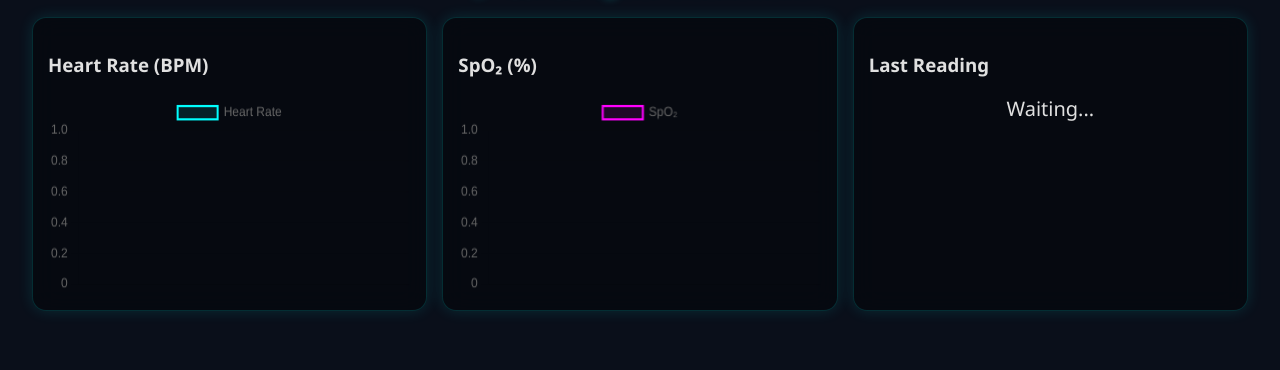
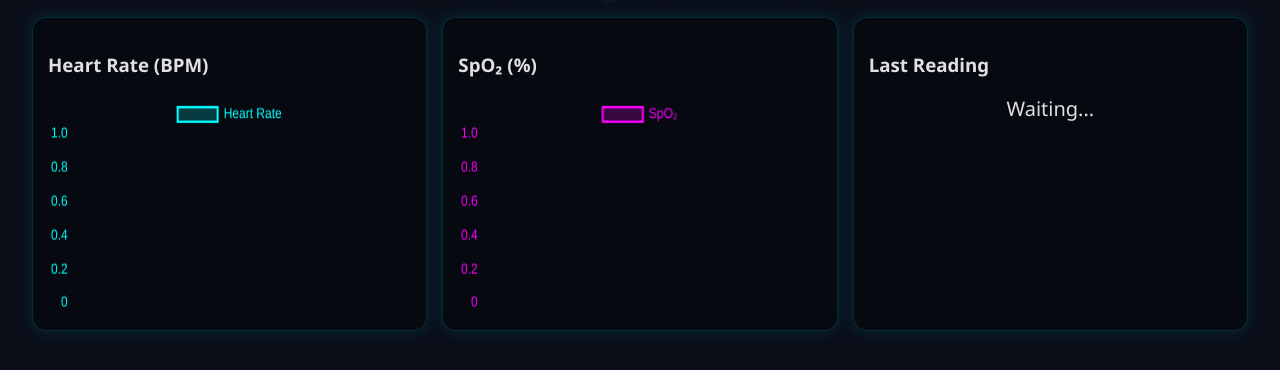
Before and after one commit to anwar79aldleme-maker/esp32_dashboard_1, a plain HTML site: page public/index.html in a window 1280 px wide. Shown: the part 54-424 px from the top of the page. Drawn offline with nearby package versions, Linux system fonts and the light colour scheme; no server answers.

Commit message:
Update index.html

```diff
--- a/public/index.html
+++ b/public/index.html
@@ -6,26 +6,19 @@
 <title>ESP32 Cyber Dashboard</title>
 
 <style>
-/* =================== RESET =================== */
+/* ===== RESET ===== */
 body, html {
   margin: 0;
   padding: 0;
   font-family: "Segoe UI", sans-serif;
   transition: background 0.4s ease, color 0.4s ease;
-  overflow-x: hidden;
 }
 
-/* =================== DARK / LIGHT MODE =================== */
-body.dark {
-  background: #0a0f1a;
-  color: #e0e0e0;
-}
-body.light {
-  background: #e0f7fa; /* Light Mode background */
-  color: #004d40;      /* Light Mode text */
-}
+/* ===== DARK / LIGHT MODE ===== */
+body.dark { background: #0a0f1a; color: #e0e0e0; }
+body.light { background: #e0f7fa; color: #004d40; }
 
-/* =================== DASHBOARD GRID =================== */
+/* ===== DASHBOARD GRID ===== */
 .dashboard {
   width: 95%;
   margin: 20px auto;
@@ -34,7 +27,7 @@ body.light {
   gap: 15px;
 }
 
-/* =================== CARD STYLE =================== */
+/* ===== CARD ===== */
 .card {
   background: rgba(0,0,0,0.35);
   backdrop-filter: blur(12px);
@@ -42,27 +35,16 @@ body.light {
   border-radius: 14px;
   padding: 15px;
   box-shadow: 0 0 15px rgba(0,255,255,0.12);
-  animation: pop 0.7s ease;
-  transition: transform 0.2s ease, background 0.4s ease, border 0.4s ease, box-shadow 0.4s ease;
+  transition: transform 0.2s ease, background 0.4s ease, border 0.4s ease;
 }
-.card:hover {
-  transform: scale(1.03);
-}
-
-/* Light Mode Cards */
+.card:hover { transform: scale(1.03); }
 body.light .card {
   background: rgba(255, 255, 255, 0.8);
   border: 1px solid rgba(0, 150, 136, 0.4);
   box-shadow: 0 0 10px rgba(0,150,136,0.3);
 }
 
-/* =================== ANIMATIONS =================== */
-@keyframes pop {
-  from { opacity: 0; transform: translateY(20px); }
-  to { opacity: 1; transform: translateY(0); }
-}
-
-/* =================== TITLE =================== */
+/* ===== TITLE ===== */
 h2 {
   text-align: center;
   margin: 15px 0;
@@ -75,7 +57,7 @@ h2 {
   to { text-shadow: 0 0 12px cyan; }
 }
 
-/* =================== DARK/LIGHT BUTTON =================== */
+/* ===== MODE BUTTON ===== */
 #modeBtn {
   position: fixed;
   right: 20px;
@@ -89,33 +71,22 @@ h2 {
   font-weight: bold;
   transition: 0.3s;
 }
-#modeBtn:hover {
-  background: #00796b;
-}
+#modeBtn:hover { background: #00796b; }
 
-/* =================== CHARTS =================== */
-canvas {
-  width: 100% !important;
-  height: 200px !important;
-}
+/* ===== CHARTS ===== */
+canvas { width: 100% !important; height: 220px !important; }
 
-/* =================== LAST READING =================== */
-#lastReading {
-  font-size: 20px;
-  margin-top: 15px;
-  text-align: center;
-}
+/* ===== LAST READING ===== */
+#lastReading { font-size: 20px; margin-top: 15px; text-align: center; }
 </style>
 </head>
 
 <body class="dark">
 
 <button id="modeBtn">Light Mode</button>
-
 <h2>⚡ ESP32 Cyber Dashboard</h2>
 
 <div class="dashboard">
-
   <div class="card">
     <h3>Heart Rate (BPM)</h3>
     <canvas id="heartrateChart"></canvas>
@@ -130,75 +101,96 @@ canvas {
     <h3>Last Reading</h3>
     <p id="lastReading">Waiting...</p>
   </div>
-
 </div>
 
 <script src="https://cdn.jsdelivr.net/npm/chart.js"></script>
-
 <script>
-/* =================== DARK/LIGHT MODE SWITCH =================== */
 const modeBtn = document.getElementById("modeBtn");
 modeBtn.onclick = () => {
   const body = document.body;
-  if (body.classList.contains("dark")) {
-    body.classList.replace("dark", "light");
-    modeBtn.textContent = "Dark Mode";
-  } else {
-    body.classList.replace("light", "dark");
-    modeBtn.textContent = "Light Mode";
-  }
+  if(body.classList.contains("dark")) {
+    body.classList.replace("dark","light"); modeBtn.textContent="Dark Mode";
+  } else { body.classList.replace("light","dark"); modeBtn.textContent="Light Mode"; }
 };
 
-/* =================== CHART DATA =================== */
-let hrData = [];
-let spoData = [];
-let labels = [];
+/* ===== CHART DATA ===== */
+let hrData=[], spoData=[], labels=[];
 
-/* =================== CHARTS =================== */
 const heartrateChart = new Chart(document.getElementById("heartrateChart"), {
-  type: "line",
-  data: { labels, datasets: [{ label: "Heart Rate", data: hrData, borderWidth: 2, borderColor: "#00ffff", backgroundColor: "rgba(0,255,255,0.1)" }] },
-  options: { responsive:true, animation: { duration: 600 }, scales: { y: { beginAtZero: true } } }
+  type: 'line',
+  data: { labels: labels, datasets: [{
+    label: 'Heart Rate',
+    data: hrData,
+    borderColor: '#00ffff',
+    backgroundColor: 'rgba(0,255,255,0.2)',
+    tension: 0.4,
+    borderWidth: 2,
+    fill: true,
+    pointRadius: 3,
+    pointHoverRadius: 6
+  }]},
+  options: {
+    responsive: true,
+    animation:{ duration:600 },
+    plugins:{ legend:{ display:true, labels:{ color:'#00ffff' } } },
+    scales: {
+      y:{ beginAtZero:true, ticks:{ color:'#00ffff' } },
+      x:{ ticks:{ color:'#00ffff' } }
+    }
+  }
 });
 
 const spo2Chart = new Chart(document.getElementById("spo2Chart"), {
-  type: "line",
-  data: { labels, datasets: [{ label: "SpO₂", data: spoData, borderWidth: 2, borderColor: "#ff00ff", backgroundColor: "rgba(255,0,255,0.1)" }] },
-  options: { responsive:true, animation: { duration: 600 }, scales: { y: { beginAtZero: true } } }
+  type:'line',
+  data:{ labels:labels, datasets:[{
+    label:'SpO₂',
+    data:spoData,
+    borderColor:'#ff00ff',
+    backgroundColor:'rgba(255,0,255,0.2)',
+    tension:0.4,
+    borderWidth:2,
+    fill:true,
+    pointRadius:3,
+    pointHoverRadius:6
+  }]},
+  options:{
+    responsive:true,
+    animation:{ duration:600 },
+    plugins:{ legend:{ display:true, labels:{ color:'#ff00ff' } } },
+    scales:{
+      y:{ beginAtZero:true, ticks:{ color:'#ff00ff' } },
+      x:{ ticks:{ color:'#ff00ff' } }
+    }
+  }
 });
 
-/* =================== FETCH DATA =================== */
+/* ===== FETCH DATA FROM API ===== */
 async function fetchData() {
   try {
     const res = await fetch("/api/get");
     const data = await res.json();
-    if (!Array.isArray(data)) return;
+    if(!Array.isArray(data)) return;
 
-    labels.length = 0;
-    hrData.length = 0;
-    spoData.length = 0;
-
+    labels.length=0; hrData.length=0; spoData.length=0;
     data.forEach(d => {
-      labels.push(""); // Empty labels for spacing
+      labels.push("");
       hrData.push(d.heartrate);
       spoData.push(d.spo2);
     });
 
-    const last = data[data.length - 1];
+    const last = data[data.length-1];
     document.getElementById("lastReading").innerText =
       `HR: ${last.heartrate} BPM   |   SpO₂: ${last.spo2}%`;
 
     heartrateChart.update();
     spo2Chart.update();
-  } catch (err) {
-    console.error("Fetch Error:", err);
-  }
+
+  } catch(err) { console.error("Fetch Error:", err); }
 }
 
-/* =================== AUTO REFRESH =================== */
-setInterval(fetchData, 2000);
+/* ===== AUTO REFRESH ===== */
+setInterval(fetchData,2000);
 fetchData();
 </script>
-
 </body>
 </html>
```
